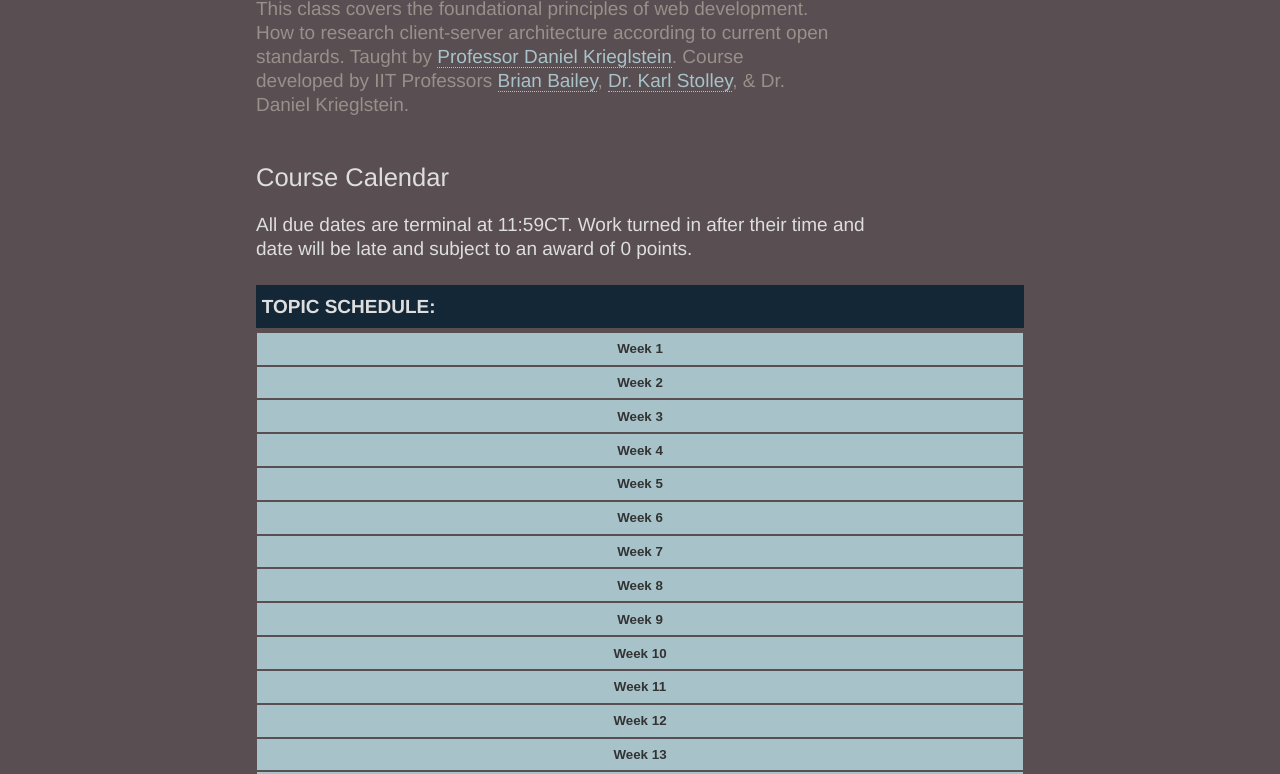
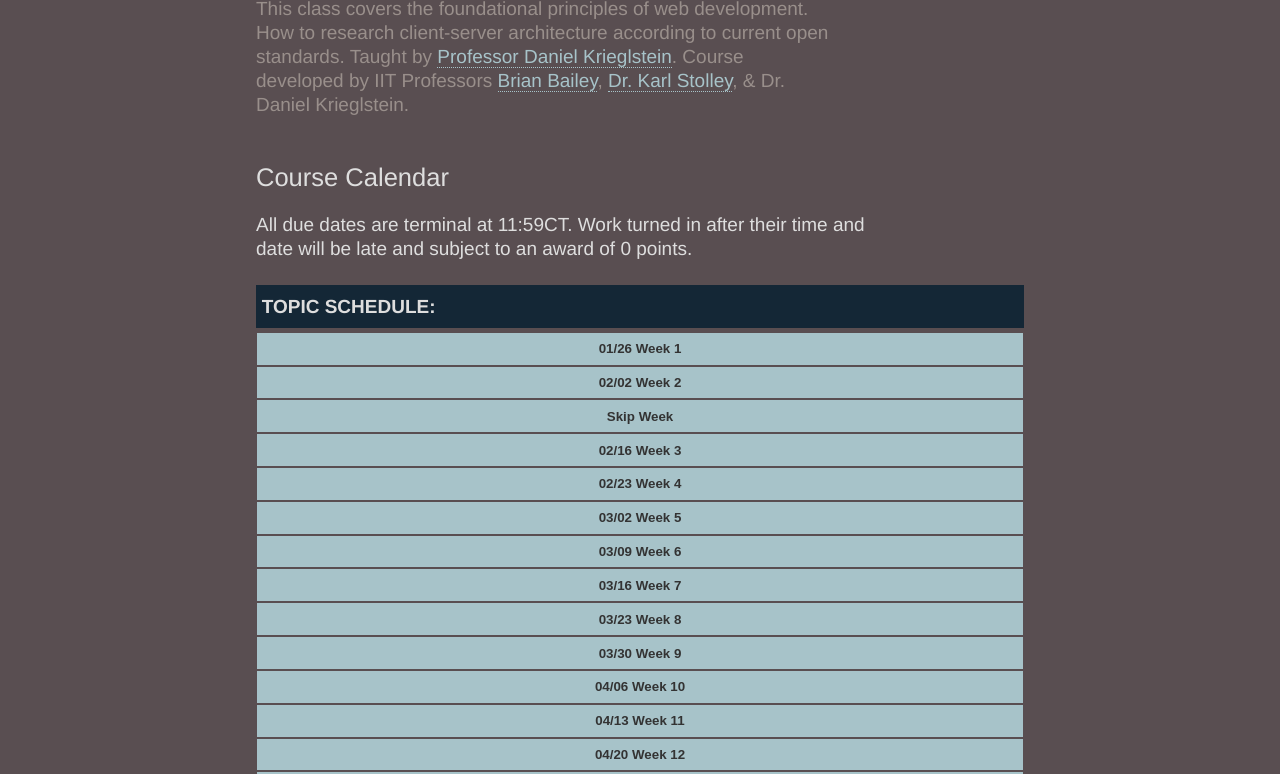
Before and after one commit to dkriegls/itmd-361-spring2021, a plain HTML site: page index.html in a window 1280 px wide. Shown: the part 178-952 px from the top of the page. Drawn offline with nearby package versions, Linux system fonts and the light colour scheme.

Commit message:
adding dates to weeks

```diff
--- a/index.html
+++ b/index.html
@@ -40,7 +40,7 @@
         <section class="topics">
           <h3>Topic Schedule&#58;</h3>
           <div id="class_schedule">
-            <button class="accordion">Week 1</button>
+            <button class="accordion"><!--UPDATE-->01/26 Week 1</button>
             <div class="panel">
               <h4 class="topic">Introduction</h4>
               <ol>
@@ -53,7 +53,7 @@
                 <li>Get familiar with Mozilla Developer Network <a href="links.html">Links</a></li>
               </ol>
             </div>
-            <button class="accordion">Week 2</button>
+            <button class="accordion"><!--UPDATE-->02/02 Week 2</button>
             <div class="panel">
               <h4 Class="topic">Intro to Technologies</h4>
               <ol>
@@ -65,7 +65,11 @@
                 </li>
               </ol>
             </div>
-            <button class="accordion">Week 3</button>
+            <button class="accordion"><!--UPDATE-->Skip Week</button>
+            <div class="panel">
+              <h4 Class="topic">Class Holiday</h4>
+            </div>
+            <button class="accordion"><!--UPDATE-->02/16 Week 3</button>
             <div class="panel">
               <h4 Class="topic">HTML Basics</h4>
               <ol class="alignleft">
@@ -75,7 +79,7 @@
                 <li>Marcotte, &#x201c;<a href="http://alistapart.com/article/responsive-web-design">Responisve Web Design</a>&#x201d;</li>
               </ol>
             </div>
-            <button class="accordion">Week 4</button>
+            <button class="accordion"><!--UPDATE-->02/23 Week 4</button>
             <div class="panel">
               <h4 Class="topic">HTML Forms</h4>
               <ol class="alignleft">
@@ -93,7 +97,7 @@
                 </li>
               </ol>
             </div>
-            <button class="accordion">Week 5</button>
+            <button class="accordion"><!--UPDATE-->03/02 Week 5</button>
             <div class="panel">
               <h4 Class="topic">CSS Basics</h4>
               <ol class="alignleft">
@@ -102,7 +106,7 @@
                 <li>MDN: <a href="https://developer.mozilla.org/en-US/docs/Web/CSS/length">CSS Units of Measure: length</a></li>
               </ol>
             </div>
-            <button class="accordion">Week 6</button>
+            <button class="accordion"><!--UPDATE-->03/09 Week 6</button>
             <div class="panel">
               <h4 Class="topic">CSS Fonts and Floats</h4>
               <ol class="alignleft">
@@ -114,7 +118,7 @@
                 <li><a href="http://www.modularscale.com/">Modularscale.com</a></li>
               </ol>
             </div>
-            <button class="accordion">Week 7</button>
+            <button class="accordion"><!--UPDATE-->03/16 Week 7</button>
             <div class="panel">
               <h4 Class="topic">CSS Positions and Layouts</h4>
               <ol class="alignleft">
@@ -123,7 +127,7 @@
                 </li>
               </ol>
             </div>
-            <button class="accordion">Week 8</button>
+            <button class="accordion"><!--UPDATE-->03/23 Week 8</button>
             <div class="panel">
               <h4 Class="topic">CSS Layout Demo</h4>
               <ol class="alignleft">
@@ -131,11 +135,11 @@
                 <li>MDN: <a href="https://developer.mozilla.org/en-US/docs/Web/CSS/CSS_Flexible_Box_Layout/Basic_Concepts_of_Flexbox">Basic concepts of flexbox</a></li>
               </ol>
             </div>
-            <button class="accordion">Week 9</button>
+            <button class="accordion"><!--UPDATE-->03/30 Week 9</button>
             <div class="panel">
               <h4 Class="topic">CSS Animations, Responsive Design</h4>
             </div>
-            <button class="accordion">Week 10</button>
+            <button class="accordion"><!--UPDATE-->04/06 Week 10</button>
             <div class="panel">
               <h4 Class="topic">JavaScript Intro</h4>
               <ol class="alignleft">
@@ -145,7 +149,7 @@
                 <li>MDN: <a href="https://developer.mozilla.org/en-US/docs/Web/JavaScript/Reference">JavaScript Reference</a></li>
               </ol>
             </div>
-            <button class="accordion">Week 11</button>
+            <button class="accordion"><!--UPDATE-->04/13 Week 11</button>
             <div class="panel">
               <h4 Class="topic">JavaScript Programing Basics</h4>
               <ol class="alignleft">
@@ -155,7 +159,7 @@
                 <li>Brown, &#x201c;<a href="https://www.sitepoint.com/why-use-javascript-style-guide/">Why I Use a JavaScript Style Guide...</a>&#x201d;</li>
               </ol>
             </div>
-            <button class="accordion">Week 12</button>
+            <button class="accordion"><!--UPDATE-->04/20 Week 12</button>
             <div class="panel">
               <h4 Class="topic">Google API, Sliders</h4>
               <ol class="alignleft">
@@ -164,7 +168,7 @@
                 </li>
               </ol>
             </div>
-            <button class="accordion">Week 13</button>
+            <button class="accordion"><!--UPDATE-->04/27 Week 13</button>
             <div class="panel">
               <h4 Class="topic">Frameworks and SASS</h4>
               <ol class="alignleft">
@@ -177,17 +181,9 @@
                 <li>Traversy Media, &#x201c;<a href="https://www.youtube.com/watch?v=DEu5xYEZx18">Foundation Framework Crash Course</a>&#x201d;</li>
               </ol>
             </div>
-            <button class="accordion">Week 14</button>
-            <div class="panel">
-              <h4 Class="topic">No Class: Thanksgiving Break!</h4>
-            </div>
-            <button class="accordion">Week 15</button>
+            <button class="accordion"><!--UPDATE-->05/04 Week 14</button>
             <div class="panel">
               <h4 Class="topic">Class Lab: Bring all your project questions</h4>
-            </div>
-            <button class="accordion">Week 16</button>
-            <div class="panel">
-              <h4 Class="topic">NO CLASS, BEST OF LUCK ON FINALS</h4>
             </div>
           </div>
         </section>
```
